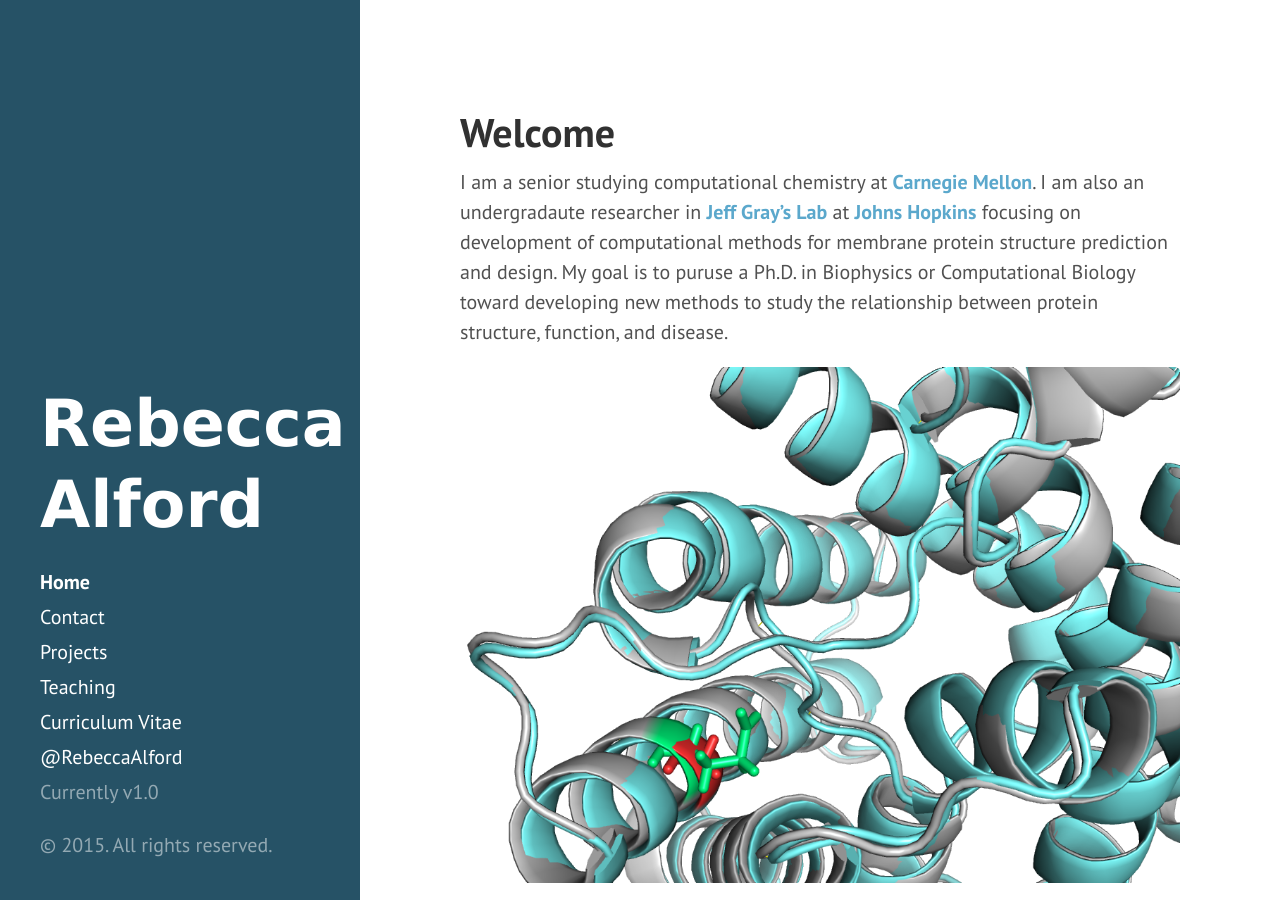
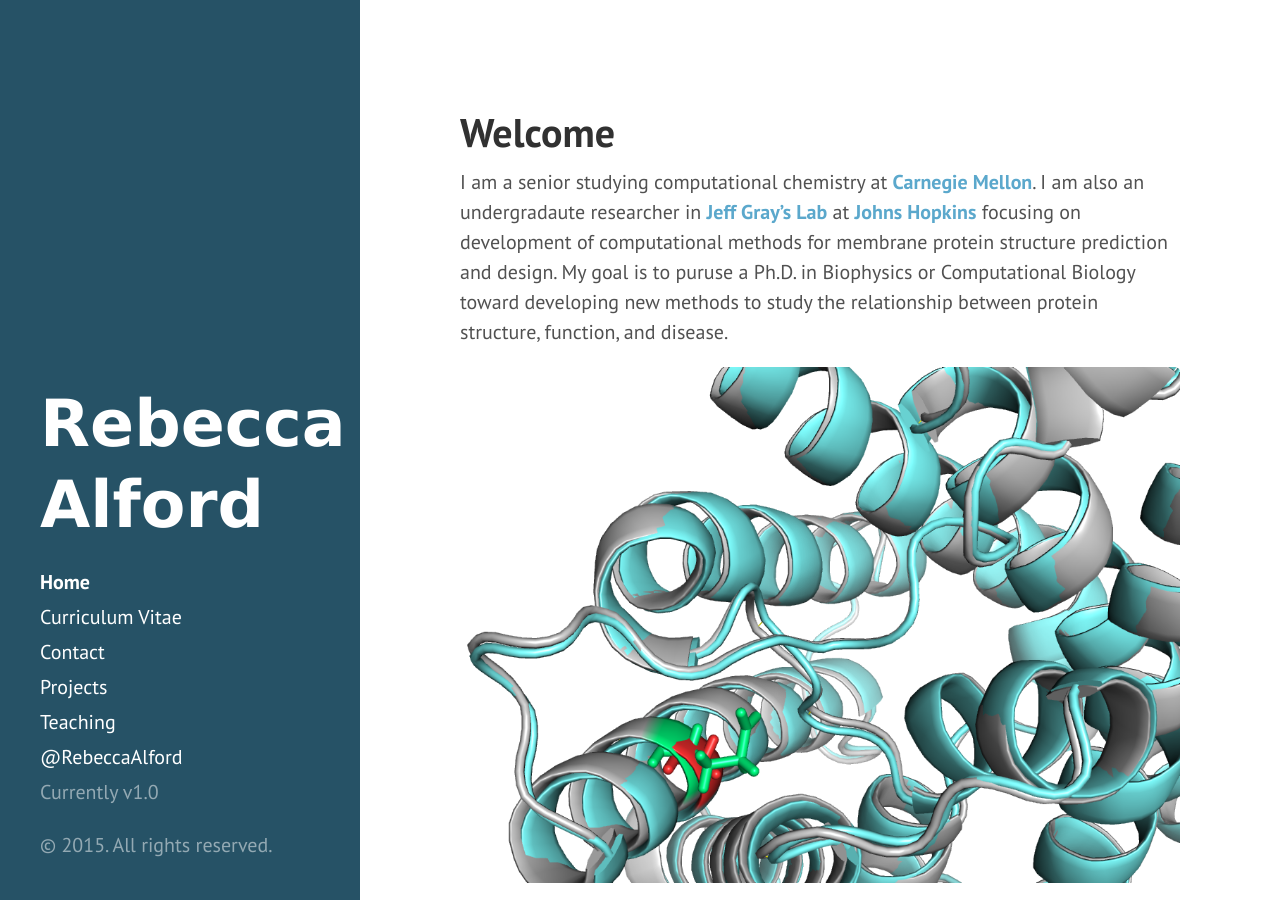
Before and after one commit to rfalford12/rfalford12.github.io, a Jekyll site: the page built from index.md, in a window 1280 px wide. Built offline with Jekyll 4.4.1, drawn with Linux system fonts in a browser that asks for light colours; Markdown is read by kramdown in place of the engine named in the settings; the list of posts is cut into pages by our own code.

Commit message:
Updating layout of sidebar so the CV page shows up below home

```diff
--- a/_includes/sidebar.html
+++ b/_includes/sidebar.html
@@ -11,6 +11,7 @@
 
     <nav class="sidebar-nav">
       <a class="sidebar-nav-item{% if page.url == site.baseurl %} active{% endif %}" href="{{ site.baseurl }}">Home</a>
+      <a class="sidebar-nav-item" href="{{ side.baseurl }}/public/RFAlford_CV.pdf">Curriculum Vitae</a>
       {% comment %}
         The code below dynamically generates a sidebar nav of pages with
         `layout: page` or `layout: cv` in the front-matter. See readme for usage.
@@ -28,7 +29,6 @@
         {% endif %}
       {% endfor %}
 
-      <a class="sidebar-nav-item" href="{{ side.baseurl }}/public/RFAlford_CV.pdf">Curriculum Vitae</a>
       <a class="sidebar-nav-item" href="{{ site.twitter.url }}">@{{ site.twitter.name }}</a>
       <span class="sidebar-nav-item">Currently v{{ site.version }}</span>
     </nav>
```
